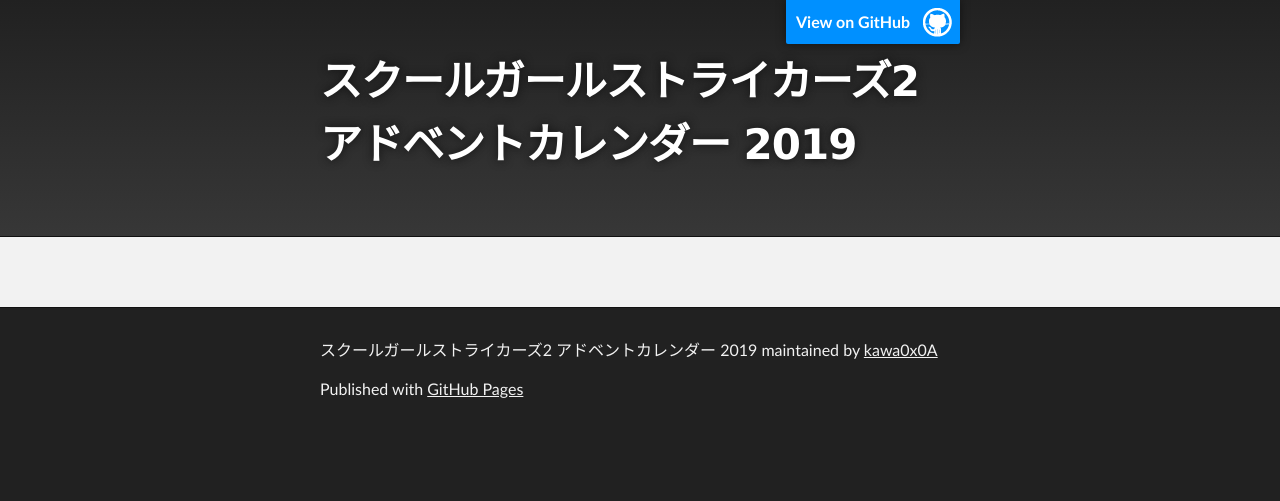
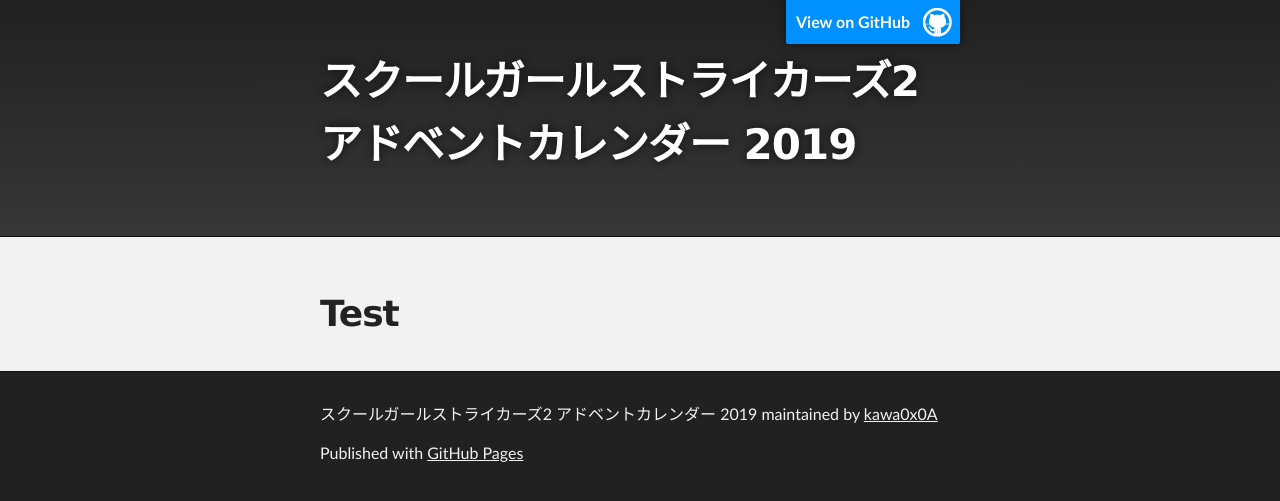
Before and after one commit to kawa0x0A/SchoolGirlStrikersAdventCalendar2019, a Jekyll site: the page built from _posts/2019-12-01-Introduction.md, in a window 1280 px wide. Shown: the top 501 px of the page. Built offline with Jekyll 4.4.1, drawn with Linux system fonts in a browser that asks for light colours; the repository's description, which GitHub fills in, is left out.

Commit message:
Update post.html

```diff
--- a/_layouts/post.html
+++ b/_layouts/post.html
@@ -1,5 +1,59 @@
----
-layout: default
----
-<h1>{{ post.title }}</h1>
-{{ post.content }}
+<!DOCTYPE html>
+<html lang="{{ site.lang | default: "en-US" }}">
+
+  <head>
+    <meta charset='utf-8'>
+    <meta http-equiv="X-UA-Compatible" content="IE=edge">
+    <meta name="viewport" content="width=device-width,maximum-scale=2">
+    <link rel="stylesheet" type="text/css" media="screen" href="{{ '/assets/css/style.css?v=' | append: site.github.build_revision | relative_url }}">
+
+  </head>
+
+  <body>
+
+    <!-- HEADER -->
+    <div id="header_wrap" class="outer">
+        <header class="inner">
+          {% if site.github.is_project_page %}
+            <a id="forkme_banner" href="{{ site.github.repository_url }}">View on GitHub</a>
+          {% endif %}
+
+          <h1 id="project_title">{{ site.title | default: site.github.repository_name }}</h1>
+          <h2 id="project_tagline">{{ site.description | default: site.github.project_tagline }}</h2>
+
+          {% if site.show_downloads %}
+            <section id="downloads">
+              <a class="zip_download_link" href="{{ site.github.zip_url }}">Download this project as a .zip file</a>
+              <a class="tar_download_link" href="{{ site.github.tar_url }}">Download this project as a tar.gz file</a>
+            </section>
+          {% endif %}
+        </header>
+    </div>
+
+    <!-- MAIN CONTENT -->
+    <div id="main_content_wrap" class="outer">
+      <section id="main_content" class="inner">
+        {{ content }}
+      </section>
+    </div>
+
+    <!-- FOOTER  -->
+    <div id="footer_wrap" class="outer">
+      <footer class="inner">
+        {% if site.github.is_project_page %}
+        <p class="copyright">{{ site.title | default: site.github.repository_name }} maintained by <a href="{{ site.github.owner_url }}">{{ site.github.owner_name }}</a></p>
+        {% endif %}
+        <p>Published with <a href="https://pages.github.com">GitHub Pages</a></p>
+      </footer>
+    </div>
+
+      <script>
+        (function(i,s,o,g,r,a,m){i['GoogleAnalyticsObject']=r;i[r]=i[r]||function(){
+        (i[r].q=i[r].q||[]).push(arguments)},i[r].l=1*new Date();a=s.createElement(o),
+        m=s.getElementsByTagName(o)[0];a.async=1;a.src=g;m.parentNode.insertBefore(a,m)
+        })(window,document,'script','//www.google-analytics.com/analytics.js','ga');
+        ga('create', '{{ site.google_analytics }}', 'auto');
+        ga('send', 'pageview');
+      </script>
+  </body>
+</html>
```
